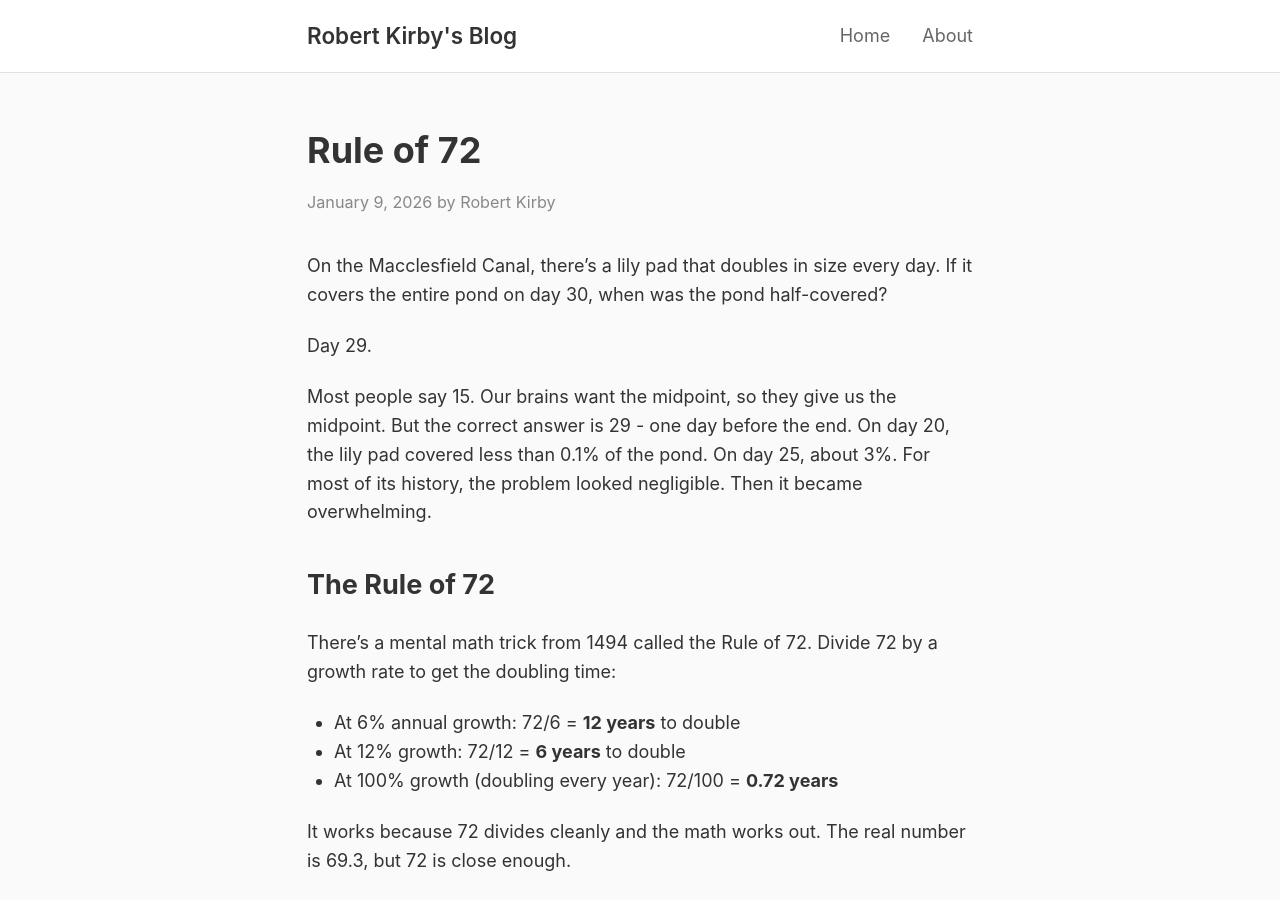
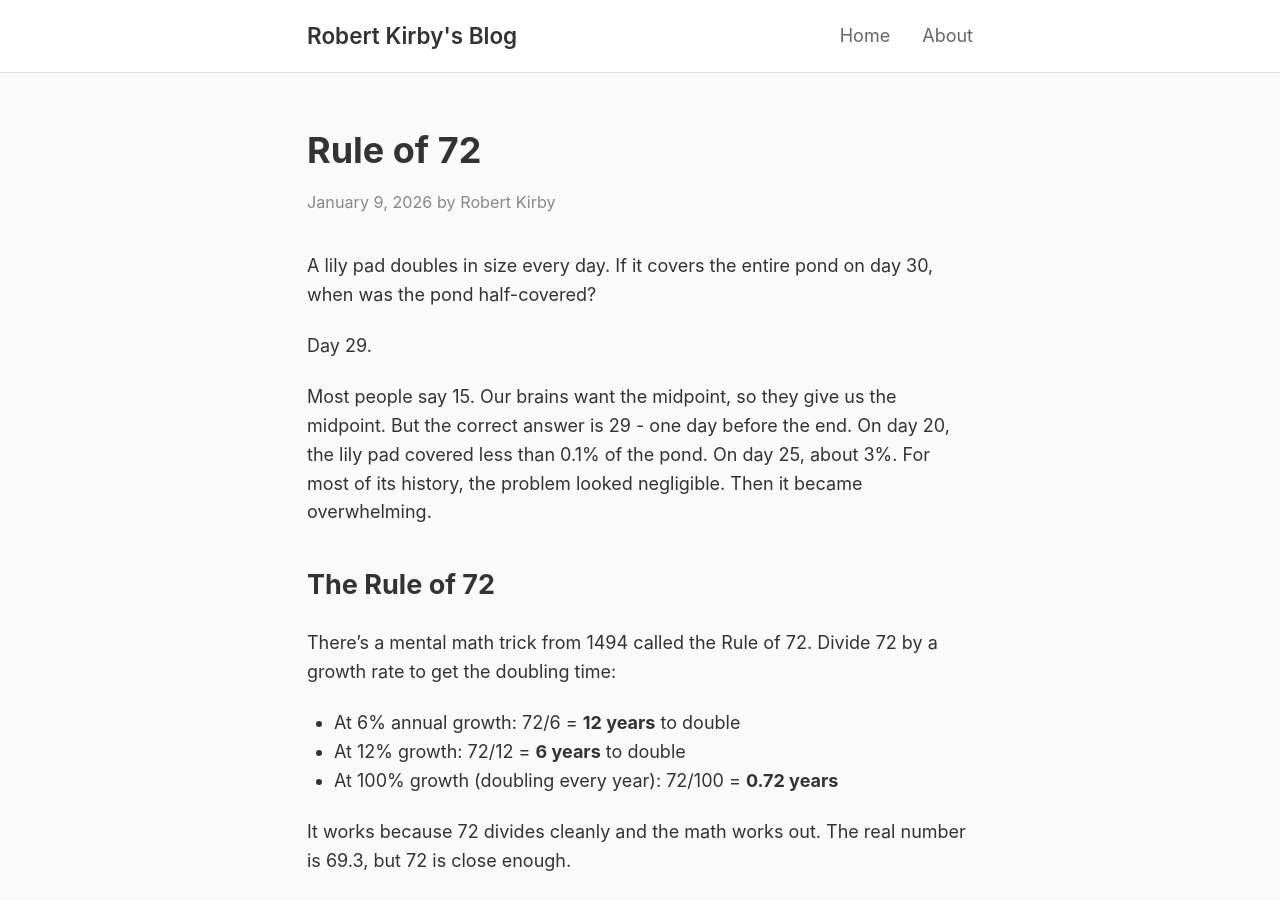
Before and after one commit to rob137/rob137.github.io, a Jekyll site: the page built from _posts/2026-01-09-rule-of-72.md, in a window 1280 px wide and 900 px high. Built offline with Jekyll 4.4.1, drawn with Linux system fonts in a browser that asks for light colours.

Commit message:
Remove nonsensical Macclesfield Canal reference from lily pad problem

```diff
--- a/_posts/2026-01-09-rule-of-72.md
+++ b/_posts/2026-01-09-rule-of-72.md
@@ -6,7 +6,7 @@ tags: [ai, llm, exponential, hardware, algorithms]
 excerpt: "We're bad at exponentials. Here's how bad, and why it matters."
 ---
 
-On the Macclesfield Canal, there's a lily pad that doubles in size every day. If it covers the entire pond on day 30, when was the pond half-covered?
+A lily pad doubles in size every day. If it covers the entire pond on day 30, when was the pond half-covered?
 
 Day 29.
 
```
